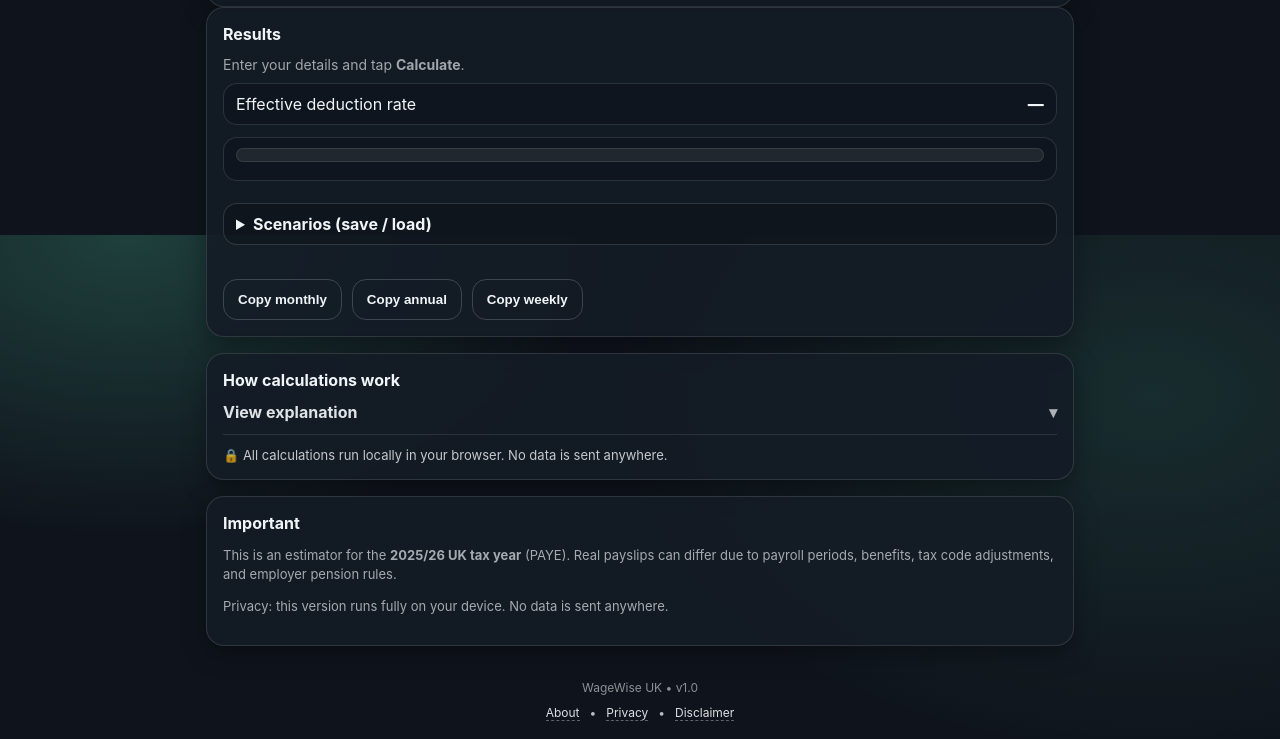
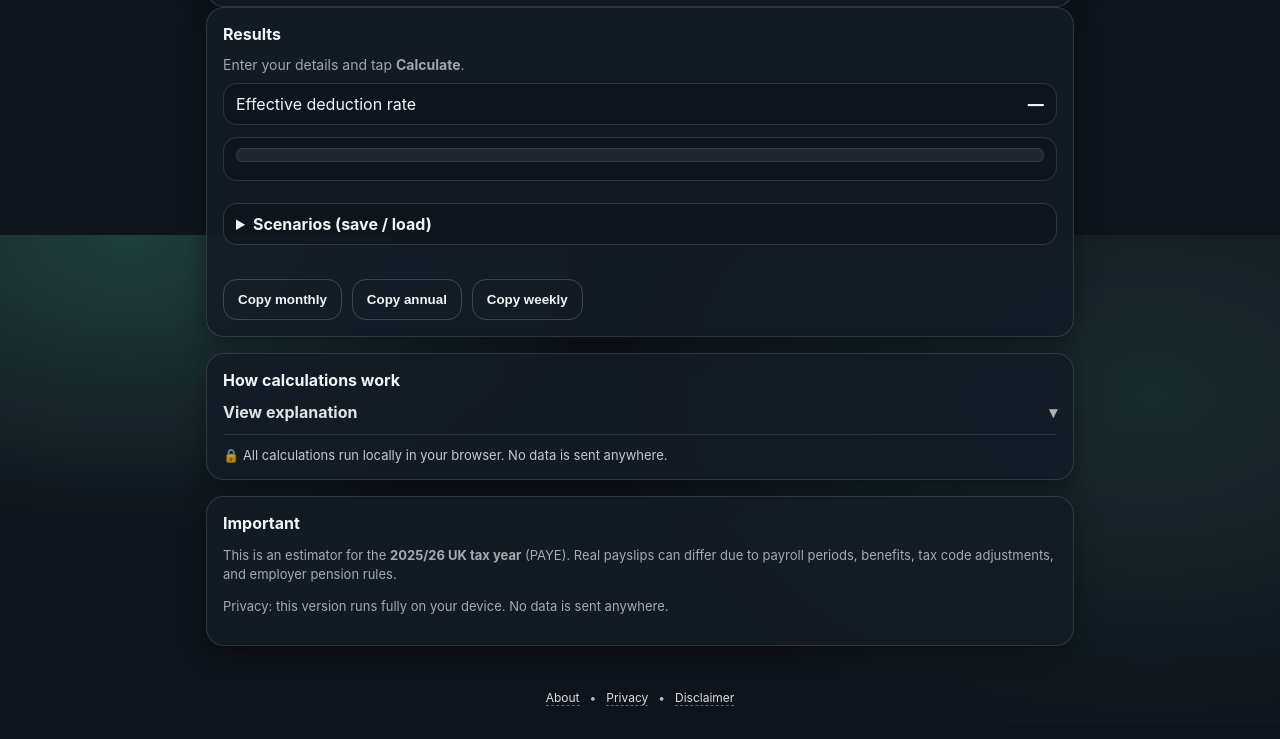
Before and after one commit to 31nomekop/WageWise-UK, a plain HTML site: page index.html in a window 1280 px wide. Shown: the part 565-1304 px from the top of the page. Drawn offline with Linux system fonts and the light colour scheme.

Commit message:
index.html

```diff
--- a/index.html
+++ b/index.html
@@ -259,7 +259,7 @@
   </main>
 
   <footer class="foot">
-    <span>WageWise UK • v1.0</span>
+    <div class="footer-version"></div>
     <nav class="footerLinks" aria-label="Footer links">
       <a href="about.html">About</a>
       <span aria-hidden="true">•</span>
```
